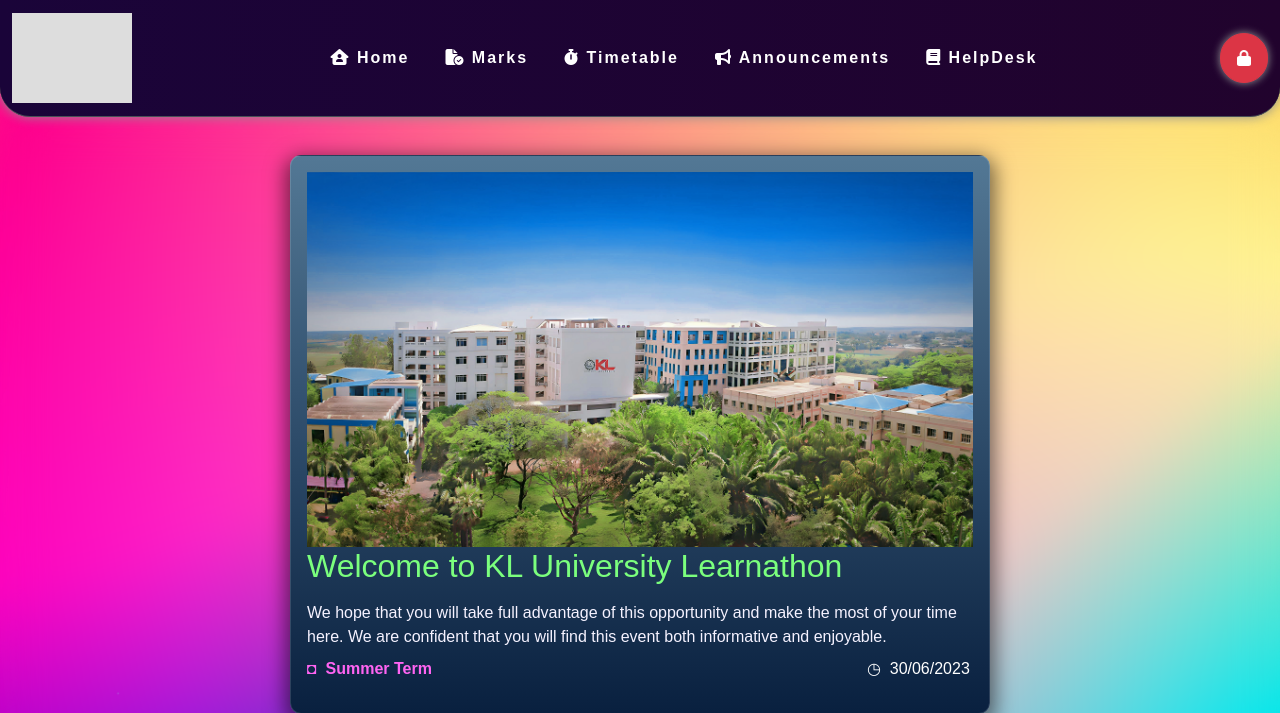
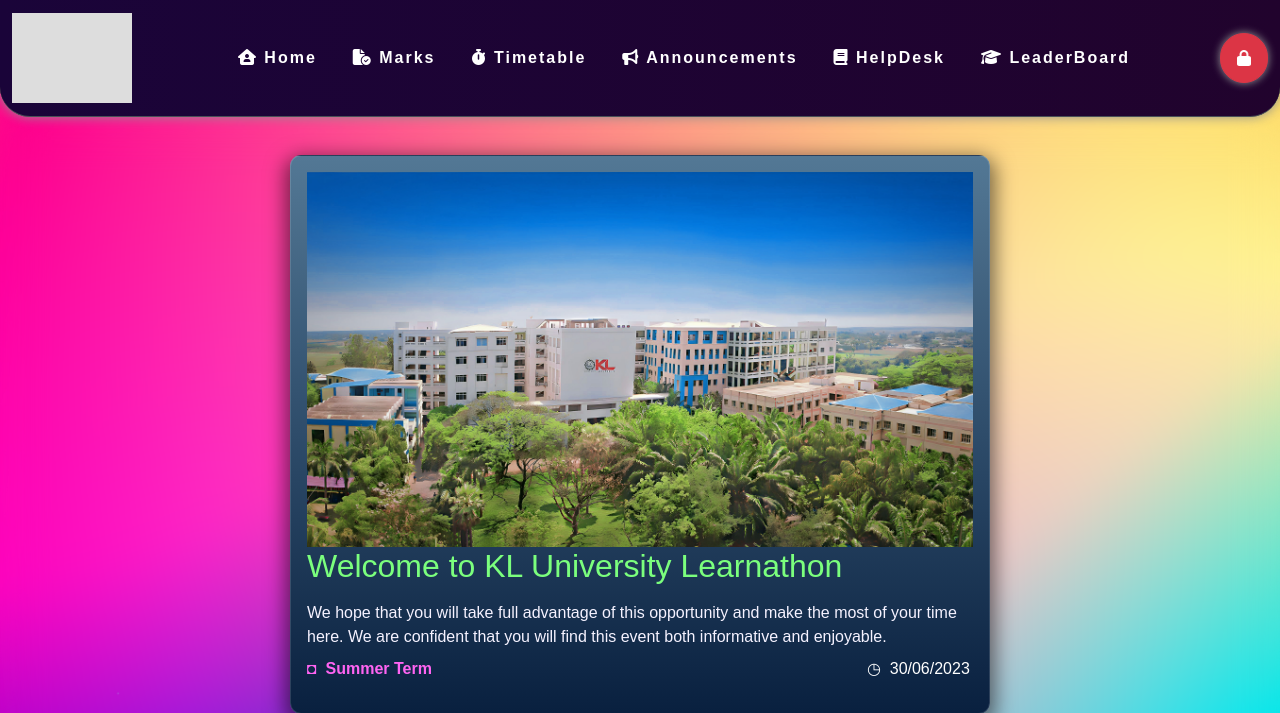
Before and after one commit to rajgopalhota/Learnathon, a Django app: page /announcements in a window 1280 px wide. Shown: the top 713 px of the page. Run offline with Django 4.2, Linux system fonts and the light colour scheme; data comes from the database, SQL or seed files in the repository; both versions use the stored data as it was after the commit; some libraries are stand-ins or nearby versions; grey boxes are pictures that could not be loaded.

Commit message:
leaderboard

```diff
--- a/Website/templates/base.html
+++ b/Website/templates/base.html
@@ -68,6 +68,9 @@
             </li>
             <li class="nav-item">
               <a class="nav-link" aria-current="page" href="/reviews"><i class="fa-solid fa-book" style="color: #ffffff"></i> HelpDesk</a>
+            </li>
+            <li class="nav-item">
+              <a class="nav-link" aria-current="page" href="/leaderboard"><i class="fa-solid fa-graduation-cap fa-bounce" style="color: #ffffff;"></i> LeaderBoard</a>
             </li>
             {% if user.is_staff %}
             <li class="nav-item dropdown">
```
Also changed, not shown: db.sqlite3.
